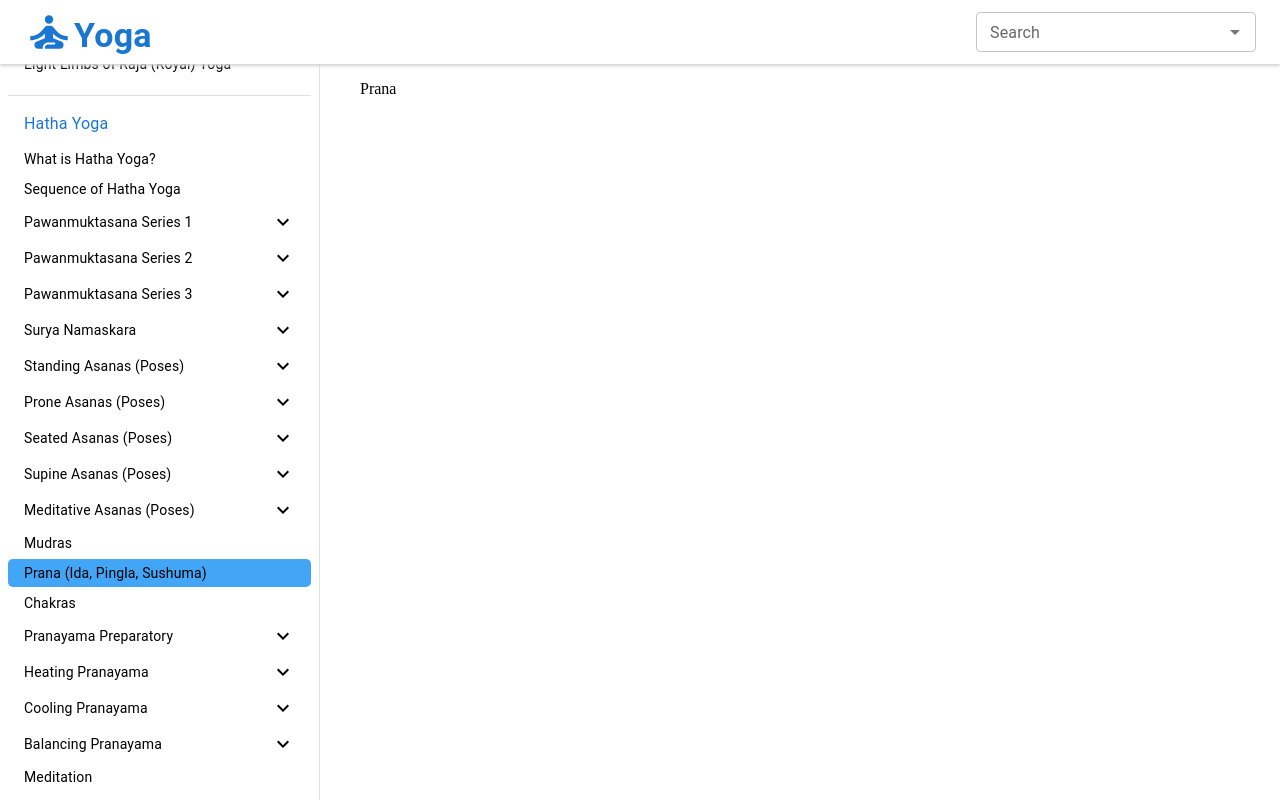
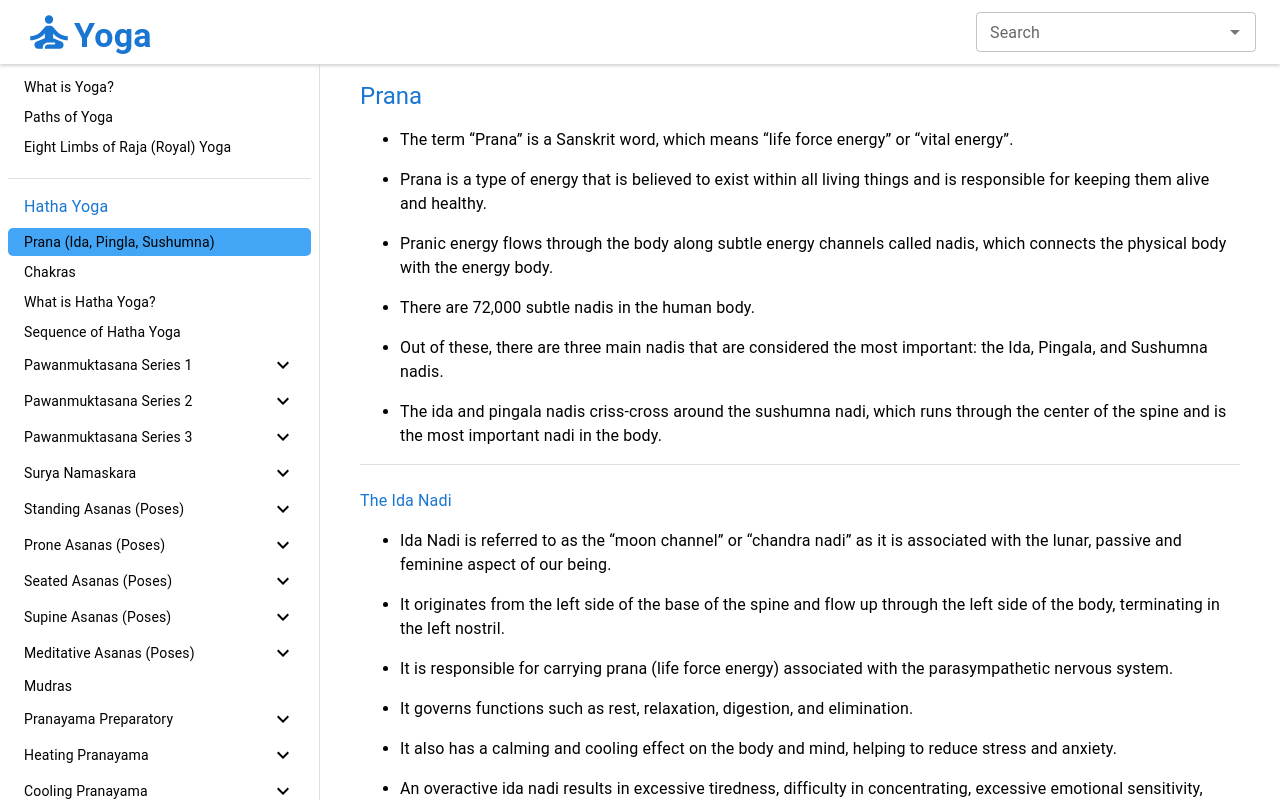
Before and after one commit to m-pooja-pawar/yogic-insight, a React (Create React App) app: page /prana in a window 1280 px wide. Built offline with nearby package versions, Linux system fonts and the light colour scheme.

Commit message:
YI-0: Prana and Hatha Yoga pages

```diff
--- /dev/null
+++ b/public/data/hathaYoga.json
@@ -0,0 +1,11 @@
+{
+    "data": {
+        "header": "Hatha Yoga",
+        "data": [
+            "The term “Hatha” is derived from two Sanskrit words - “Ha” and “Tha”.",
+            "“Ha” meaning sun (active, masculine, pingla nadi).",
+            "“Tha” meaning moon (passive, feminine, ida nadi).",
+            "Hatha yoga is a form of yoga that emphasizes the balance between the opposing energies of the sun and the moon within the body."
+        ]
+    }
+}
--- a/public/data/index.json
+++ b/public/data/index.json
@@ -14,6 +14,14 @@
         },
         {
             "label": "Hatha Yoga"
+        },
+        {
+            "label": "Prana (Ida, Pingla, Sushumna)",
+            "routing": "/prana"
+        },
+        {
+            "label": "Chakras",
+            "routing": "/chakras"
         },
         {
             "label": "What is Hatha Yoga?",
@@ -641,14 +649,6 @@
             "routing": "/mudras"
         },
         {
-            "label": "Prana (Ida, Pingla, Sushuma)",
-            "routing": "/prana"
-        },
-        {
-            "label": "Chakras",
-            "routing": "/chakras"
-        },
-        {
             "label": "Pranayama Preparatory",
             "children": [
                 {
--- /dev/null
+++ b/public/data/prana.json
@@ -0,0 +1,52 @@
+{
+    "data": {
+        "header": "Prana",
+        "data": [
+            "The term “Prana” is a Sanskrit word, which means “life force energy” or “vital energy”.",
+            "Prana is a type of energy that is believed to exist within all living things and is responsible for keeping them alive and healthy.",
+            "Pranic energy flows through the body along subtle energy channels called nadis, which connects the physical body with the energy body.",
+            "There are 72,000 subtle nadis in the human body.",
+            "Out of these, there are three main nadis that are considered the most important: the Ida, Pingala, and Sushumna nadis.",
+            "The ida and pingala nadis criss-cross around the sushumna nadi, which runs through the center of the spine and is the most important nadi in the body."
+        ],
+        "sub_data": [
+            {
+                "header": "The Ida Nadi",
+                "data": [
+                    "Ida Nadi is referred to as the “moon channel” or “chandra nadi” as it is associated with the lunar, passive and feminine aspect of our being.",
+                    "It originates from the left side of the base of the spine and flow up through the left side of the body, terminating in the left nostril.",
+                    "It is responsible for carrying prana (life force energy) associated with the parasympathetic nervous system.",
+                    "It governs functions such as rest, relaxation, digestion, and elimination.",
+                    "It also has a calming and cooling effect on the body and mind, helping to reduce stress and anxiety.",
+                    "An overactive ida nadi results in excessive tiredness, difficulty in concentrating, excessive emotional sensitivity, emotional aggression, mood swings, digestive problems or constipation, slows down the metabolism (hypothyroidism) and a tendency towards excess weight gain."
+                ]
+            },
+            {
+                "header": "The Pingla Nadi",
+                "data": [
+                    "Pingla Nadi is referred to as the “sun channel” or “surya nadi” as it is associated with the solar, active and masculine aspect of our being.",
+                    "It originates from the right side of the base of the spine and flow up through the right side of the body, terminating in the right nostril.",
+                    "It is responsible for carrying prana (life force energy) associated with the sympathetic nervous system which is responsible for the “fight or flight” response in the body.",
+                    "It governs functions such as alertness, focus, concentration, passion, ambition and digestion.",
+                    "An overactive pingla nadi results in feelings of restlessness, anxiety, aggression, speeds up the metabolism (hyperthyroidism) and a tendency towards excess weight loss."
+                ]
+            },
+            {
+                "header": "The Sushumna Nadi",
+                "data": [
+                    "Sushumna Nadi is the central energy channel in the subtle body, running parallel to the physical spine.",
+                    "It leads to a state of higher consciousness, bringing about spiritual awakening and ultimately, self-realization.",
+                    "When the ida and pingla are balanced, the prana (life force energy) flows smoothly through the Sushumna Nadi.",
+                    "A balanced and activated Sushumna Nadi leads to higher states of awareness, spiritual awakening, and a deeper connection to one's true nature."
+                ]
+            },
+            {
+                "header": "Balancing Ida and Pingla Nadi",
+                "data": [
+                    "The flow of prana (life force energy) alternates between the left and right nostrils in a cyclical pattern, with the right nostril being more active during the daytime and the left nostril being more active at night.",
+                    "Practicing Anulom Vilom Pranayama for atleast 12 mins at a time in a day is the best practice for balancing ida and pingla nadi."
+                ]
+            }
+        ]
+    }
+}
--- a/public/data/search.json
+++ b/public/data/search.json
@@ -11,6 +11,14 @@
         {
             "label": "Eight Limbs of Raja (Royal) Yoga",
             "routing": "/limbs"
+        },
+        {
+            "label": "Prana (Ida, Pingla, Sushumna)",
+            "routing": "/prana"
+        },
+        {
+            "label": "Chakras",
+            "routing": "/chakras"
         },
         {
             "label": "What is Hatha Yoga?",
@@ -573,14 +581,6 @@
             "routing": "/mudras"
         },
         {
-            "label": "Prana (Ida, Pingla, Sushuma)",
-            "routing": "/prana"
-        },
-        {
-            "label": "Chakras",
-            "routing": "/chakras"
-        },
-        {
             "label": "Natural Breathing",
             "routing": "/pranayama/naturalbreathing"
         },
--- a/src/components/sectionWithHeader.tsx
+++ b/src/components/sectionWithHeader.tsx
@@ -1,15 +1,21 @@
-import {Box, Typography} from '@mui/material';
+import {Box, Divider, Typography} from '@mui/material';
 
 import {SectionWithHeaderProp} from '../interface/sectionWithHeaderProp';
+import {Fragment} from 'react';
 
-export function SectionWithHeader({header, data}: SectionWithHeaderProp): JSX.Element {
+export function SectionWithHeader({header, data, sub_data}: SectionWithHeaderProp): JSX.Element {
+  const getSectionData = (sectionData: SectionWithHeaderProp, subHeaderVariant?: boolean): JSX.Element => {
     return (
       <Box>
-      <Typography color='primary' component='p' variant='h5'>
-        {header}
+        <Typography
+          color='primary'
+          component='p'
+          mt={subHeaderVariant ? 3 : 0}
+          variant={subHeaderVariant ? 'body1' : 'h5'}>
+          {sectionData.header}
         </Typography>
         <ul>
-        {data.map((element) => {
+          {sectionData.data.map((element) => {
             return (
               <Typography component='li' key={element} mb={2}>
                 {element}
@@ -19,4 +25,23 @@ export function SectionWithHeader({header, data}: SectionWithHeaderProp): JSX.El
         </ul>
       </Box>
     );
+  };
+
+  return (
+    <>
+      {getSectionData({header, data}, false)}
+      {sub_data ? (
+        sub_data.map((element) => {
+          return (
+            <Fragment key={element.header}>
+              <Divider></Divider>
+              {getSectionData(element, true)}
+            </Fragment>
+          );
+        })
+      ) : (
+        <></>
+      )}
+    </>
+  );
 }
--- a/src/interface/sectionWithHeaderProp.ts
+++ b/src/interface/sectionWithHeaderProp.ts
@@ -1,4 +1,5 @@
 export interface SectionWithHeaderProp {
   readonly data: readonly string[];
   readonly header: string;
+  readonly sub_data?: readonly SectionWithHeaderProp[];
 }
--- a/src/pages/hathYoga.tsx
+++ b/src/pages/hathYoga.tsx
@@ -1,4 +1,30 @@
+import {useState, useCallback, useEffect} from 'react';
+import {SectionWithHeader} from '../components/sectionWithHeader';
+import {SectionWithHeaderProp} from '../interface/sectionWithHeaderProp';
+import {getHathaYogaData} from '../services/hathaYoga';
+
 // eslint-disable-next-line import/no-default-export
 export default function HathYoga(): JSX.Element {
-  return <>HathYoga</>;
+  const [hathaYogaData, setHathaYogaData] = useState<SectionWithHeaderProp>();
+
+  const getHathaYoga = useCallback(async () => {
+    getHathaYogaData().then((response) => {
+      if (response && response.data) {
+        setHathaYogaData(response.data.data);
+      }
+    });
+  }, [setHathaYogaData]);
+
+  useEffect(() => {
+    getHathaYoga();
+  }, [getHathaYoga]);
+
+  return hathaYogaData ? (
+    <SectionWithHeader
+      data={hathaYogaData.data}
+      header={hathaYogaData.header}
+      sub_data={hathaYogaData.sub_data}></SectionWithHeader>
+  ) : (
+    <></>
+  );
 }
--- a/src/pages/prana.tsx
+++ b/src/pages/prana.tsx
@@ -1,4 +1,30 @@
+import {useState, useCallback, useEffect} from 'react';
+import {SectionWithHeader} from '../components/sectionWithHeader';
+import {SectionWithHeaderProp} from '../interface/sectionWithHeaderProp';
+import {getPranaData} from '../services/prana';
+
 // eslint-disable-next-line import/no-default-export
 export default function Prana(): JSX.Element {
-  return <>Prana</>;
+  const [pranaData, setPranaData] = useState<SectionWithHeaderProp>();
+
+  const getPrana = useCallback(async () => {
+    getPranaData().then((response) => {
+      if (response && response.data) {
+        setPranaData(response.data.data);
+      }
+    });
+  }, [setPranaData]);
+
+  useEffect(() => {
+    getPrana();
+  }, [getPrana]);
+
+  return pranaData ? (
+    <SectionWithHeader
+      data={pranaData.data}
+      header={pranaData.header}
+      sub_data={pranaData.sub_data}></SectionWithHeader>
+  ) : (
+    <></>
+  );
 }
--- /dev/null
+++ b/src/services/hathaYoga.ts
@@ -0,0 +1,7 @@
+import axios, {AxiosResponse} from 'axios';
+
+import {SectionWithHeaderProp} from '../interface/sectionWithHeaderProp';
+
+export function getHathaYogaData(): Promise<AxiosResponse> {
+  return axios.get<{data: SectionWithHeaderProp}>('./../../data/hathaYoga.json');
+}
--- /dev/null
+++ b/src/services/prana.ts
@@ -0,0 +1,7 @@
+import axios, {AxiosResponse} from 'axios';
+
+import {SectionWithHeaderProp} from '../interface/sectionWithHeaderProp';
+
+export function getPranaData(): Promise<AxiosResponse> {
+  return axios.get<{data: SectionWithHeaderProp}>('./../../data/prana.json');
+}
```
Lines whose indentation alone changed are shown as unchanged.
